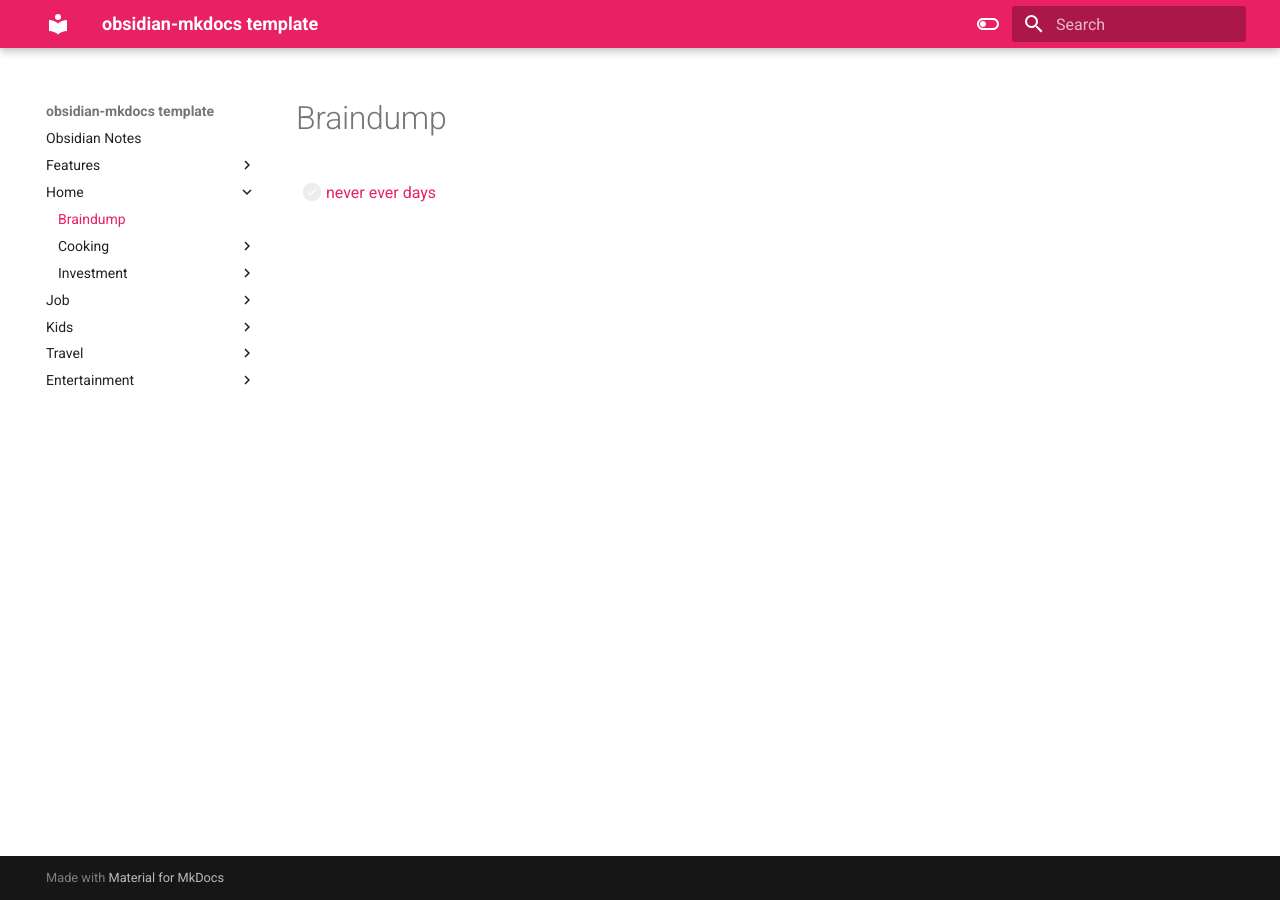
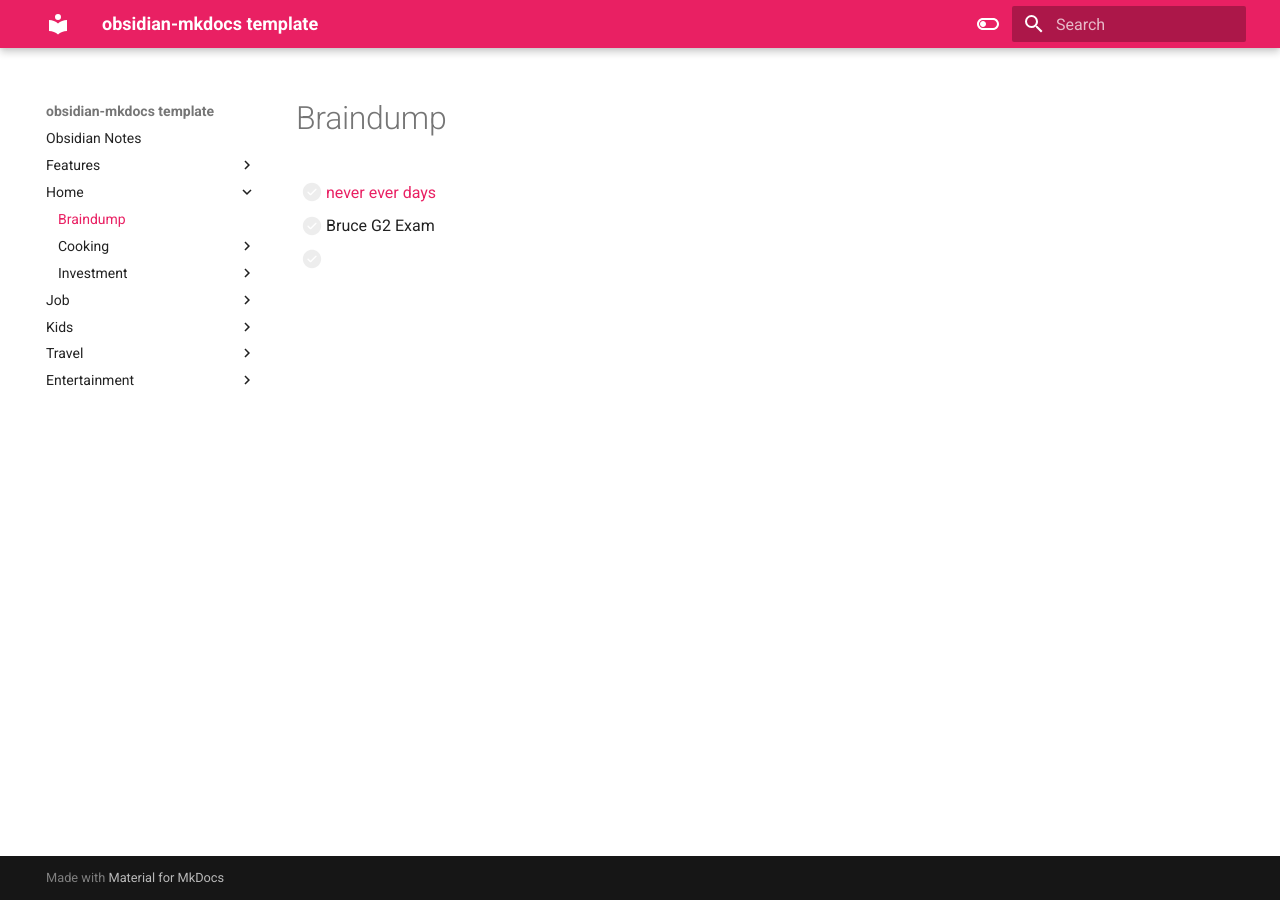
Before and after one commit to macsymgit/obsidian, an MkDocs documentation site: the page built from docs/Home/Braindump.md, in a window 1280 px wide. Built offline with MkDocs 1.6.1 and Material for MkDocs 9.7.7, drawn with Linux system fonts in a browser that asks for light colours.

Commit message:
vault backup: 2022-11-16 14:42:57

```diff
--- a/docs/Home/Braindump.md
+++ b/docs/Home/Braindump.md
@@ -1 +1,3 @@
 - [ ]  [never ever days](https://nevereverdays.ca/)
+- [ ] Bruce G2 Exam
+- [ ]
```
